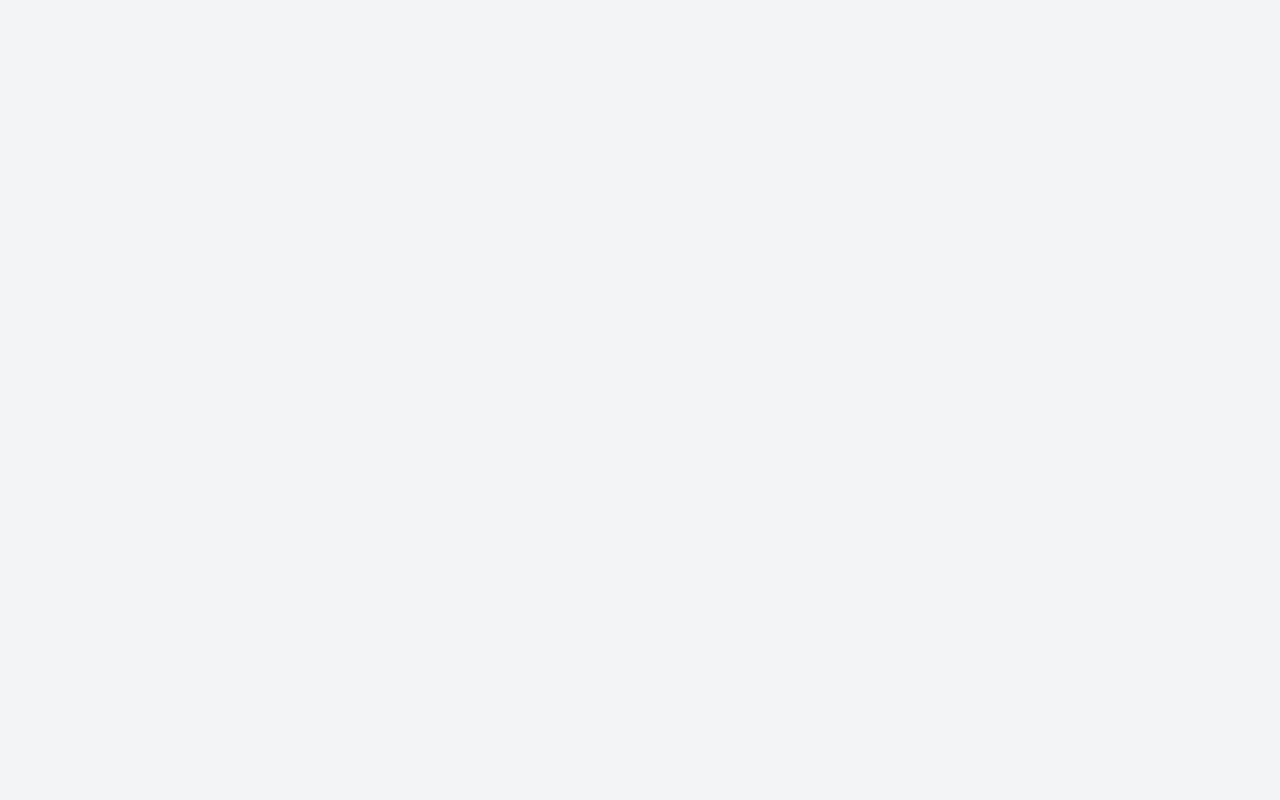
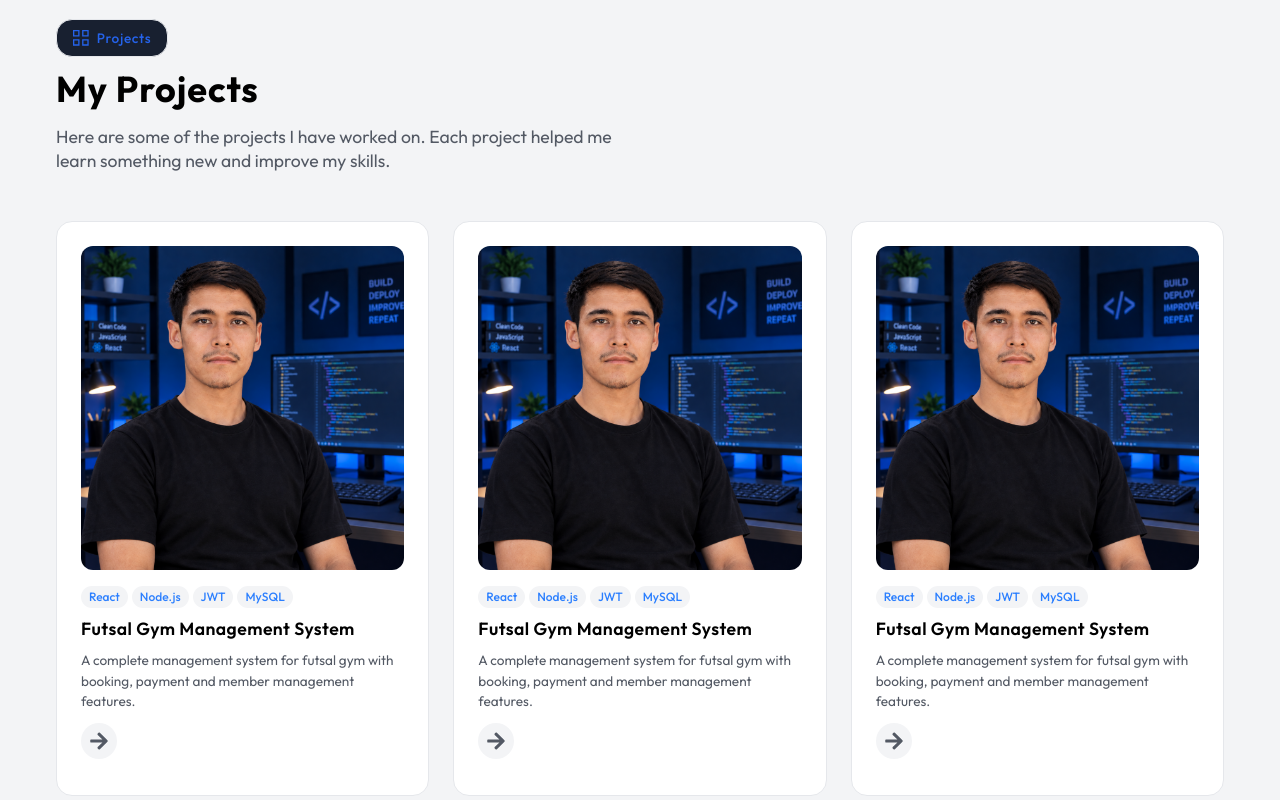
Before and after one commit to Rahmatullah2004/Portfolio, a Next.js app: page / in a window 1280 px wide. Shown: the part 4280-5080 px from the top of the page. Before the commit the page ends 4264 px from the top, so only its background shows below. Built offline with nearby package versions, Linux system fonts and the light colour scheme.

Commit message:
project page designed without functionality

```diff
--- a/src/app/page.tsx
+++ b/src/app/page.tsx
@@ -3,6 +3,7 @@
 import HomePage from "@/features/home/HomePage";
 import ExperiencePage from "../features/experience/ExperiencePage";
 import SkillsPage from "@/features/skills/SkillsPage";
+import ProjectsPage from "@/features/projects/ProjectsPage";
 
 export default function Home() {
   return (
@@ -22,6 +23,9 @@
       <section id="skills" className="scroll-mt-20">
         <SkillsPage />
       </section>
+      <section id="projects" className="scroll-mt-20">
+        <ProjectsPage />
+      </section>
     </div>
   );
 }
--- /dev/null
+++ b/src/features/projects/ProjectsPage.tsx
@@ -0,0 +1,98 @@
+import Image from "next/image";
+import { FaArrowRight } from "react-icons/fa";
+import { GrProjects } from "react-icons/gr";
+
+const projects = [
+  {
+    id: 1,
+    image: "about.png",
+    thechnologies: ["React", "Node.js", "JWT", "MySQL"],
+    title: "Futsal Gym Management System",
+    description:
+      "A complete management system for futsal gym with booking, payment and member management features.",
+  },
+  {
+    id: 2,
+    image: "about.png",
+    thechnologies: ["React", "Node.js", "JWT", "MySQL"],
+    title: "Futsal Gym Management System",
+    description:
+      "A complete management system for futsal gym with booking, payment and member management features.",
+  },
+  {
+    id: 3,
+    image: "about.png",
+    thechnologies: ["React", "Node.js", "JWT", "MySQL"],
+    title: "Futsal Gym Management System",
+    description:
+      "A complete management system for futsal gym with booking, payment and member management features.",
+  },
+  {
+    id: 4,
+    image: "about.png",
+    thechnologies: ["React", "Node.js", "JWT", "MySQL"],
+    title: "Futsal Gym Management System",
+    description:
+      "A complete management system for futsal gym with booking, payment and member management features.",
+  },
+];
+
+function ProjectsPage() {
+  return (
+    <section id="projects" className="mx-6 mb-16 mt-20">
+      <div className=" px-8 py-2">
+        <div className="mb-12">
+          <span className="flex gap-2 my-3 tracking-wider justify-center items-center w-fit px-4 py-2 rounded-2xl bg-[#182030] text-[#2563eb] dark:text-blue-400 text-[0.85rem] font-medium border border-border">
+            <GrProjects className="text-[0.98rem]" />
+            Projects
+          </span>
+          <h2 className="text-3xl font-bold tracking-wide lg:text-4xl text-black dark:text-white">
+            My Projects{" "}
+          </h2>
+          <p className="mt-4 max-w-xl text-sm leading-6 lg:text-[1.1rem]">
+            Here are some of the projects I have worked on. Each project helped
+            me learn something new and improve my skills.{" "}
+          </p>
+        </div>
+        <div className="grid lg:grid-cols-3 md:grid-cols-2 grid-cols-1 justify-start gap-6 ">
+          {projects.map((project, index) => {
+            return (
+              <div key={index} className="w-full h-full">
+                <div className=" w-full h-full rounded-2xl border border-border dark:bg-[#182030]  bg-white px-5 py-5 lg:px-6 lg:py-6 hover:-translate-y-2 transition-all duration-300 ease-in-out ">
+                  <Image
+                    src={`/images/${project.image}`}
+                    alt={project.title}
+                    width={400}
+                    height={400}
+                    className="w-full max-w-130 sm:max-w-180 lg:max-w-150 h-auto rounded-xl"
+                  />
+                  <div className="flex justify-start mt-4 items-center gap-1">
+                    {project.thechnologies?.map((thechnology, i) => {
+                      return (
+                        <span
+                          key={i}
+                          className="px-2 py-0.5 text-[0.75rem] font-medium text-blue-500 rounded-2xl bg-background"
+                        >
+                          {thechnology}
+                        </span>
+                      );
+                    })}
+                  </div>
+                  <h1 className="text-[1.1rem] font-semibold tracking-wide text-black dark:text-white my-2">
+                    {project.title}
+                  </h1>
+                  <p className="text-[0.85rem]">{project.description}</p>
+                  <span className="text-4xl">
+                    <FaArrowRight className="bg-background hover:bg-blue-500 hover:text-white transition-all duration-200 ease-in-out my-3 p-2 rounded-full" />
+                  </span>
+                </div>
+              </div>
+            );
+          })}
+        </div>
+      </div>
+    </section>
+  );
+}
+
+export default ProjectsPage;
```
